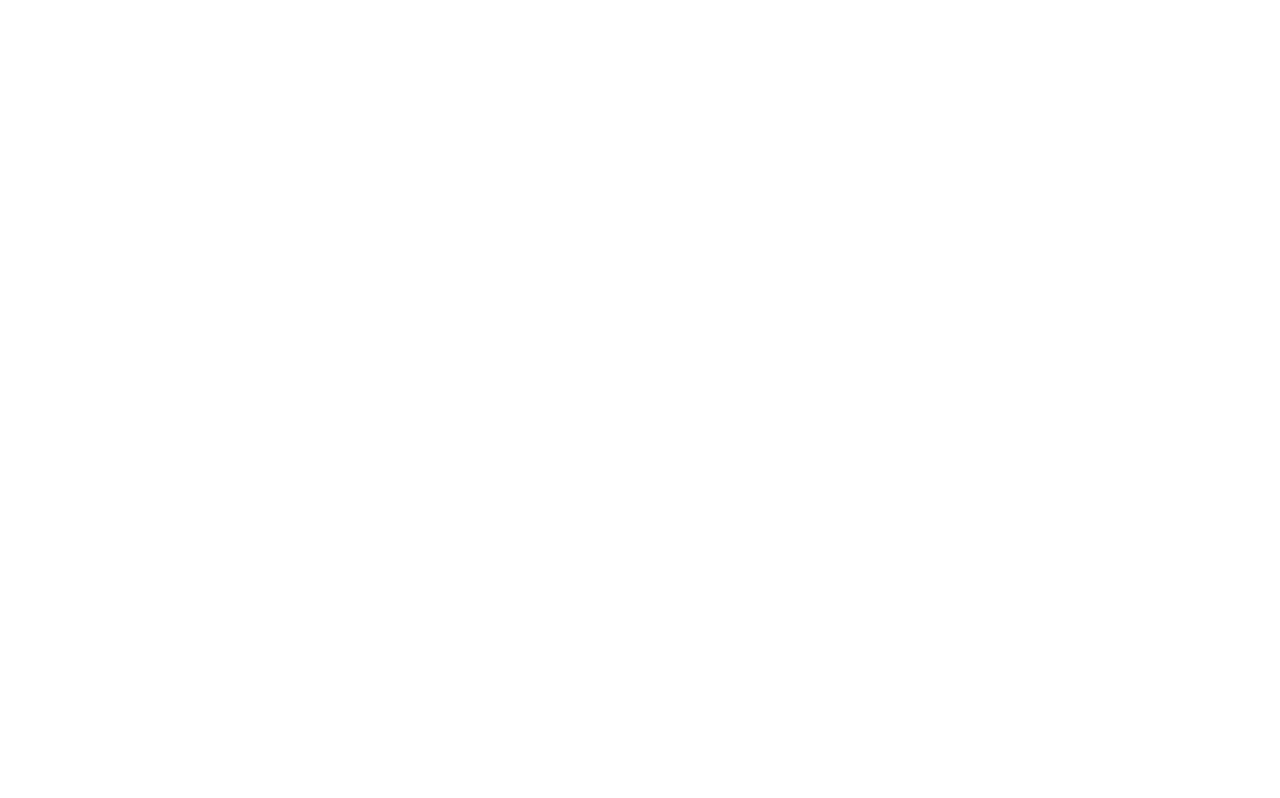
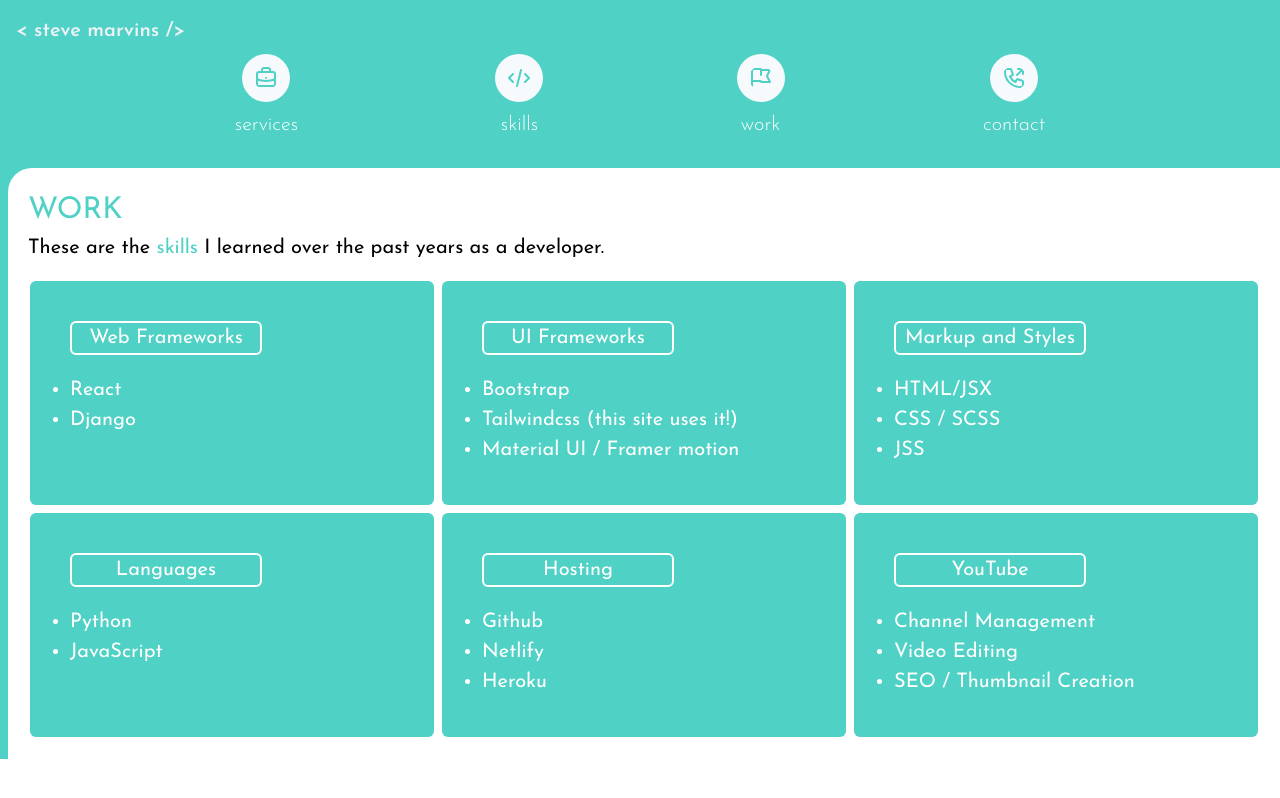
Before and after one commit to smarvins/Personal-Website, a React (Create React App) app: page /work in a window 1280 px wide. Built offline with nearby package versions, Linux system fonts and the light colour scheme.

Commit message:
imported work link and its now live

```diff
--- a/src/App.js
+++ b/src/App.js
@@ -4,6 +4,7 @@
 import Skills from './components/Skills';
 import Services from './components/Services';
 import Contact from './components/Contact';
+import Work from './components/Work';
 import './App.css';
 
 
@@ -15,6 +16,7 @@
             <Route path="/skills" component={Skills} />
             <Route path="/services" component={Services} />
             <Route path="/contact" component={Contact} />
+            <Route path="/work" component={Work} />
         </Switch>
     </main>
   );
--- a/src/components/navbar.js
+++ b/src/components/navbar.js
@@ -30,13 +30,13 @@
         </div>
 
         <div className="flex">
-          <div className="m-auto pt-2">
+          <Link to="/work" className="m-auto pt-2">
             <span className=" animate-ping absolute h-8 w-8 rounded-full md:hover:bg-white opacity-75 mx-3 mt-2"></span>
             <svg className="w-12 m-auto bg-gray-100 rounded-full p-3 stroke-current text-red-400 sm:text-green-400 md:text-blue-400 lg:text-pink-400 xl:text-teal-400" xmlns="http://www.w3.org/2000/svg" fill="none" viewBox="0 0 24 24" stroke="currentColor">
               <path strokeLinecap="round" strokeLinejoin="round" strokeWidth="2" d="M3 21v-4m0 0V5a2 2 0 012-2h6.5l1 1H21l-3 6 3 6h-8.5l-1-1H5a2 2 0 00-2 2zm9-13.5V9" />
             </svg>
             <p className="font-light text-xl p-2 text-white">work</p>
-          </div>
+          </Link>
         </div>
 
         <div className="flex">
```
